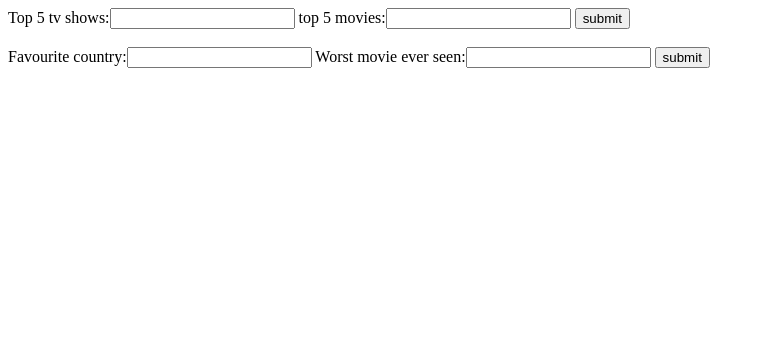
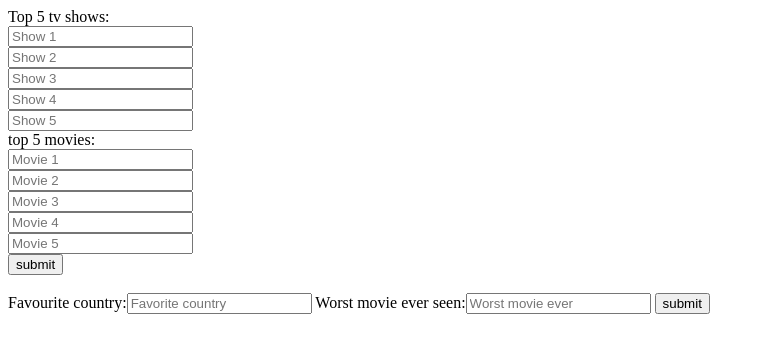
Before and after one commit to Oliviervdh/PHP-Intro, a PHP site: page /setup.php in a window 1280 px wide. Shown: the top 353 px of the page, without its empty margins (0-765 px from the left). Run offline with PHP 8.4, Linux system fonts and the light colour scheme.

Commit message:
Finished Global super-variables Bonus.3

```diff
--- a/Global-supervariables/setup.php
+++ b/Global-supervariables/setup.php
@@ -9,16 +9,26 @@
 </head>
 <body>
 <form action="result.php" method="post">
-    Top 5 tv shows:<input type="text" name="Top-shows"/>
-    top 5 movies:<input type="text" name="Top-movies"/>
+    Top 5 tv shows: <br>
+    <input type="text" placeholder="Show 1" name="Top-shows[]"/> <br>
+    <input type="text" placeholder="Show 2" name="Top-shows[]"/> <br>
+    <input type="text" placeholder="Show 3" name="Top-shows[]"/> <br>
+    <input type="text" placeholder="Show 4" name="Top-shows[]"/> <br>
+    <input type="text" placeholder="Show 5" name="Top-shows[]"/> <br>
+    top 5 movies: <br>
+    <input type="text" placeholder="Movie 1" name="Top-movies[]"/> <br>
+    <input type="text" placeholder="Movie 2" name="Top-movies[]"/> <br>
+    <input type="text" placeholder="Movie 3" name="Top-movies[]"/> <br>
+    <input type="text" placeholder="Movie 4" name="Top-movies[]"/> <br>
+    <input type="text" placeholder="Movie 5" name="Top-movies[]"/> <br>
     <input type="submit" value="submit">
 </form>
 
 <br>
 
 <form action="result.php" method="get">
-    Favourite country:<input type="text" name="Favourite-country"/>
-    Worst movie ever seen:<input type="text" name="Worst-movie"/>
+    Favourite country:<input type="text" placeholder="Favorite country" name="Favourite-country"/>
+    Worst movie ever seen:<input type="text" placeholder="Worst movie ever" name="Worst-movie"/>
     <input type="submit" value="submit">
 </form>
 
```
Also changed, not shown: Global-supervariables/result.php (+64 -5 lines).
